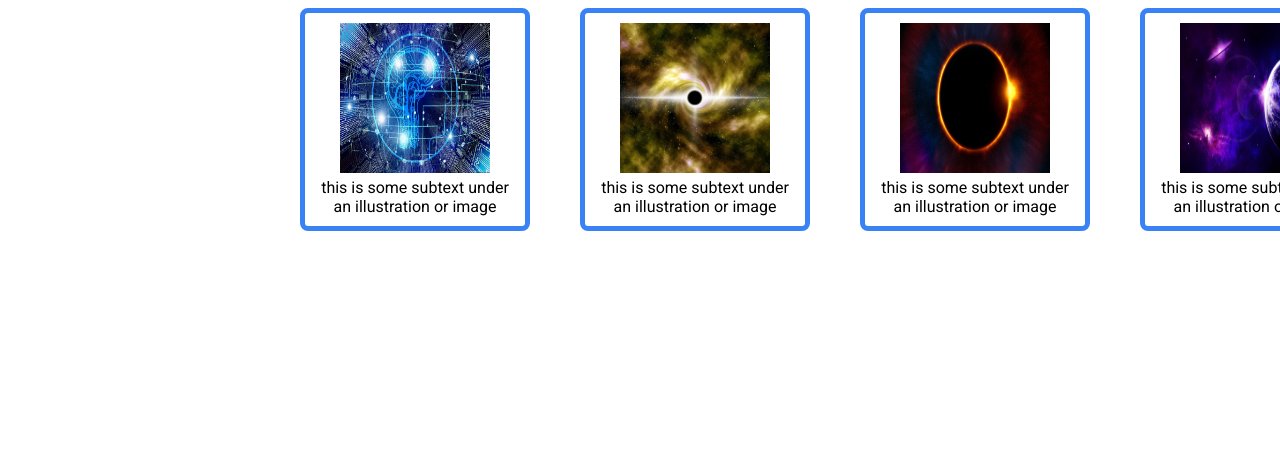
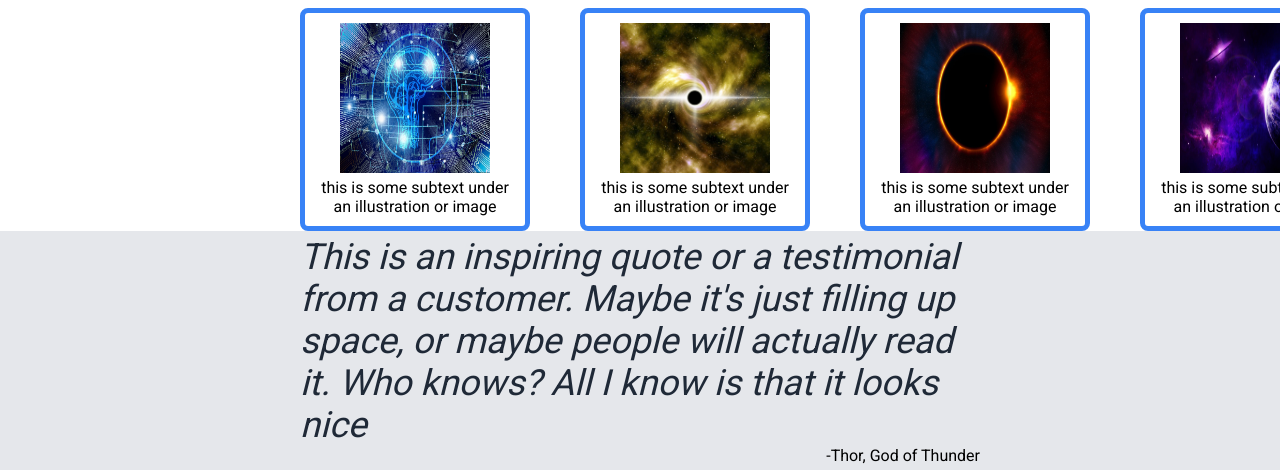
Before and after one commit to calumtreloar/landing-page, a plain HTML site: page index.html in a window 1280 px wide. Shown: the part 523-993 px from the top of the page. Before the commit the page ends 800 px from the top, so only its background shows below. Drawn offline with Linux system fonts and the light colour scheme.

Commit message:
add quote to third section of landing page

```diff
--- a/index.html
+++ b/index.html
@@ -63,5 +63,13 @@
         </div>
       </div>
     </div>
+    <div class="quote-container">
+      <div class="quote">
+        This is an inspiring quote or a testimonial from a customer. Maybe it's
+        just filling up space, or maybe people will actually read it. Who knows?
+        All I know is that it looks nice
+      </div>
+      <div class="author">-Thor, God of Thunder</div>
+    </div>
   </body>
 </html>
--- a/style.css
+++ b/style.css
@@ -116,3 +116,22 @@ h2 {
   text-align: center;
   margin-top: 5px;
 }
+
+.quote-container {
+  display: flex;
+  flex-direction: column;
+  justify-content: center;
+  background-color: #e5e7eb;
+  padding: 5px 300px;
+}
+
+.quote {
+  font-size: 36px;
+  font-style: italic;
+  font-weight: lighter;
+  color: #1f2937;
+}
+
+.author {
+  margin-left: auto;
+}
```
